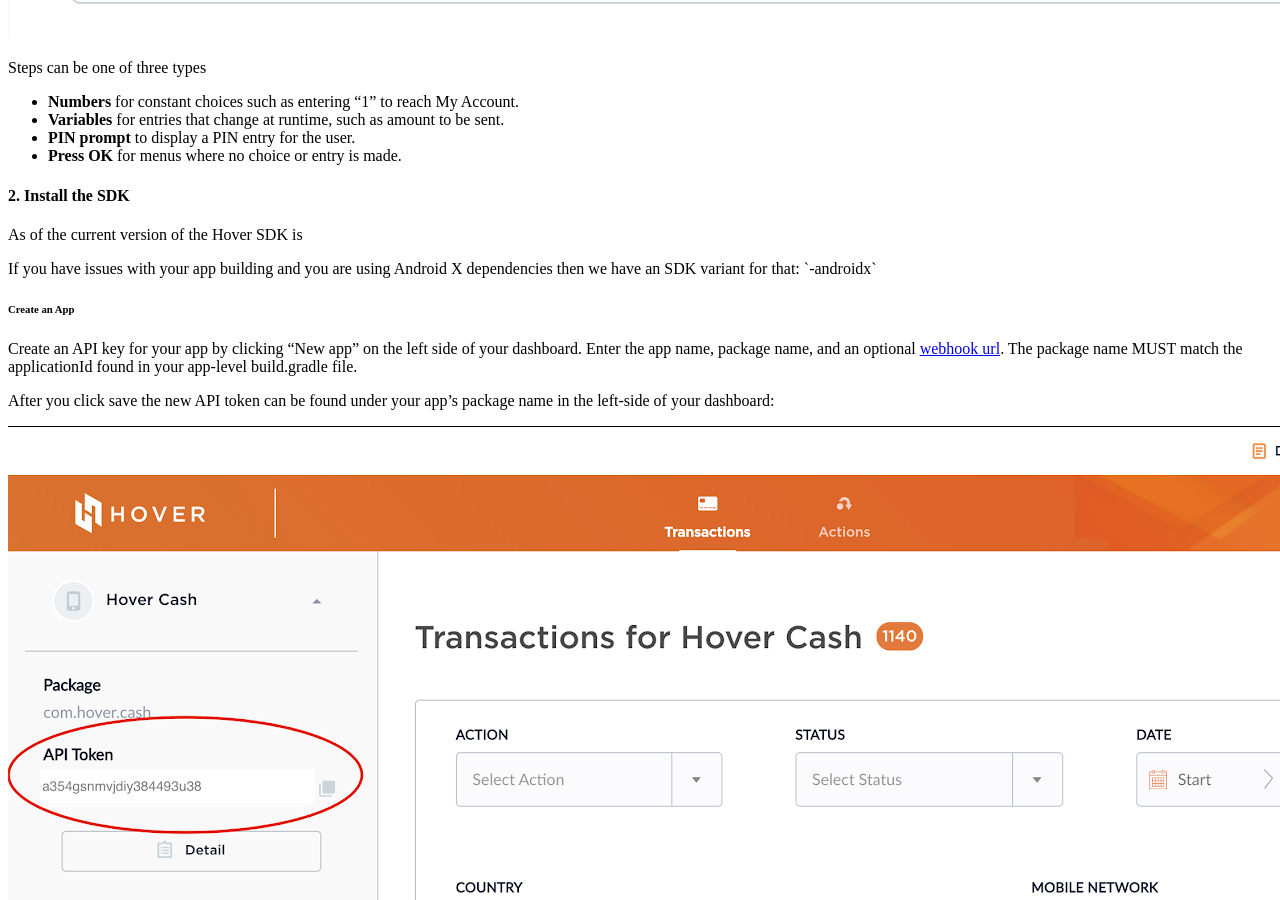
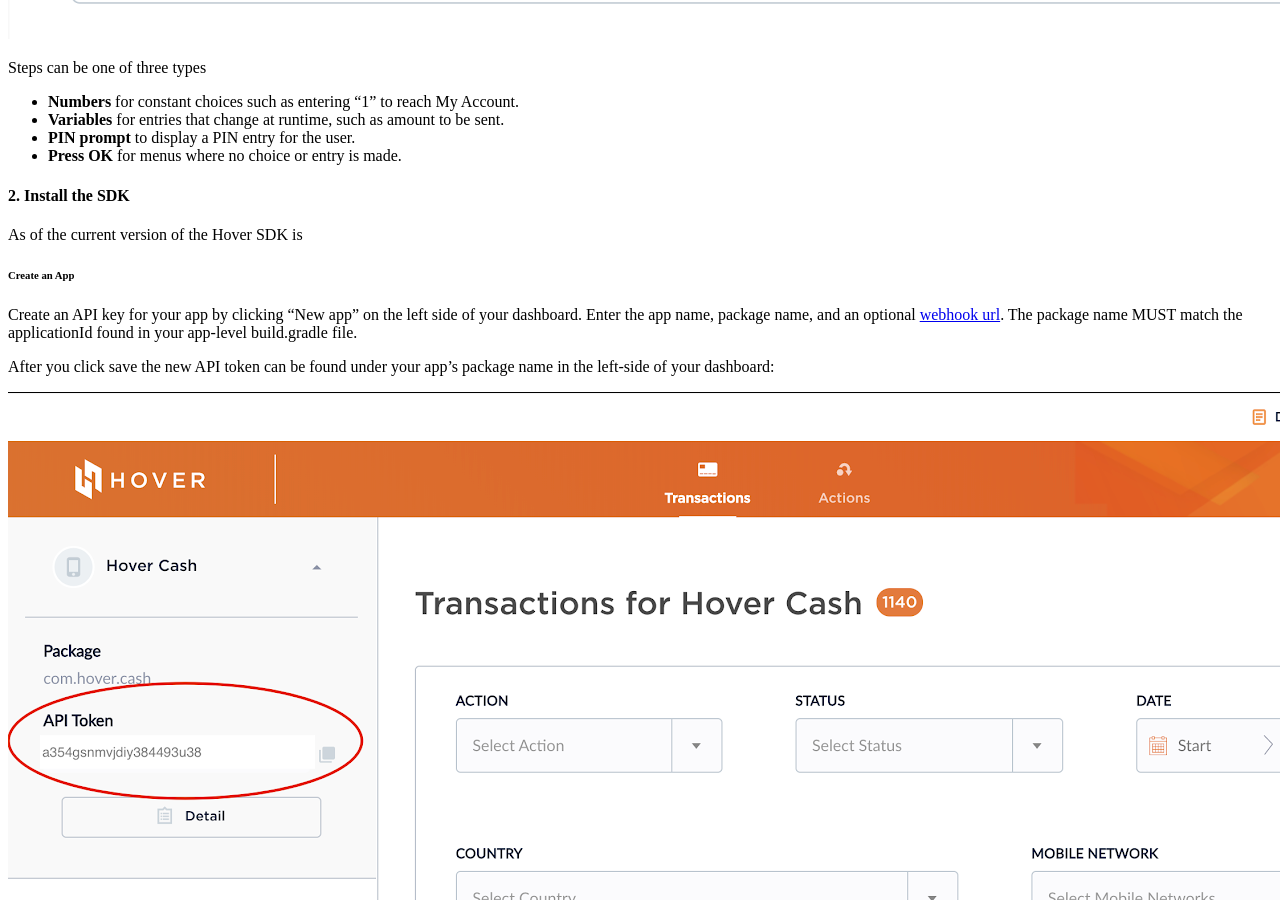
Before and after one commit to UseHover/hover-docs, a Jekyll site: the page built from index.md, in a window 1280 px wide and 900 px high, scrolled down 2429 px. Built offline with Jekyll 4.4.1, drawn with Linux system fonts in a browser that asks for light colours; nearby versions of some CDN libraries; a style sheet for code colours, icons or effects is not loaded.

Commit message:
Remove alert about androidx version

```diff
--- a/_includes/current_version.html
+++ b/_includes/current_version.html
@@ -1,5 +1 @@
 <p class="version-info">As of <span class="version-date"></span> the current version of the Hover SDK is <span class="version-number"></span></p>
-
-<div class="call-out call-out-info">
-	<p>If you have issues with your app building and you are using Android X dependencies then we have an SDK variant for that: `<span class="version-number"></span>-androidx`</p>
-</div>
```
